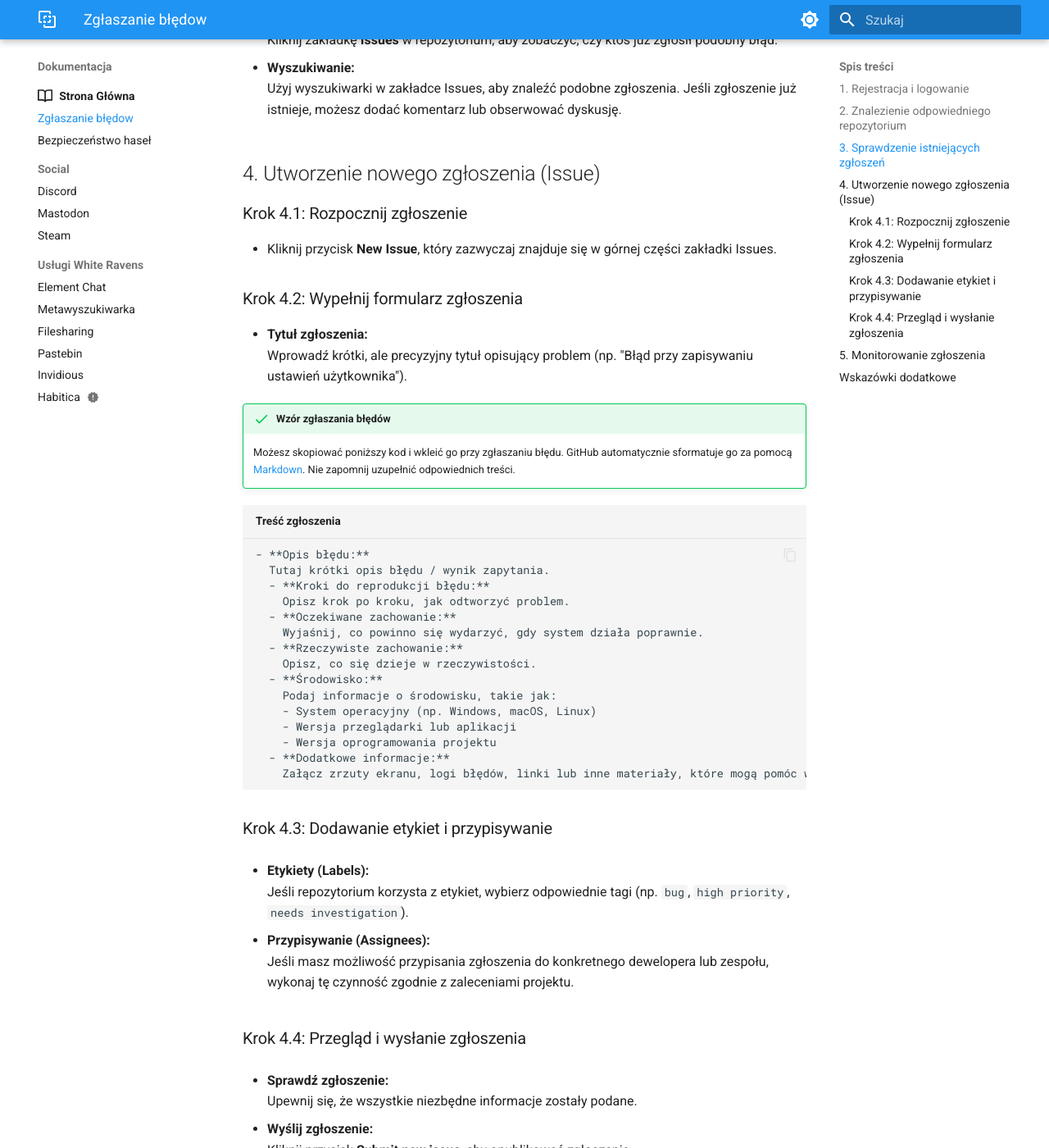
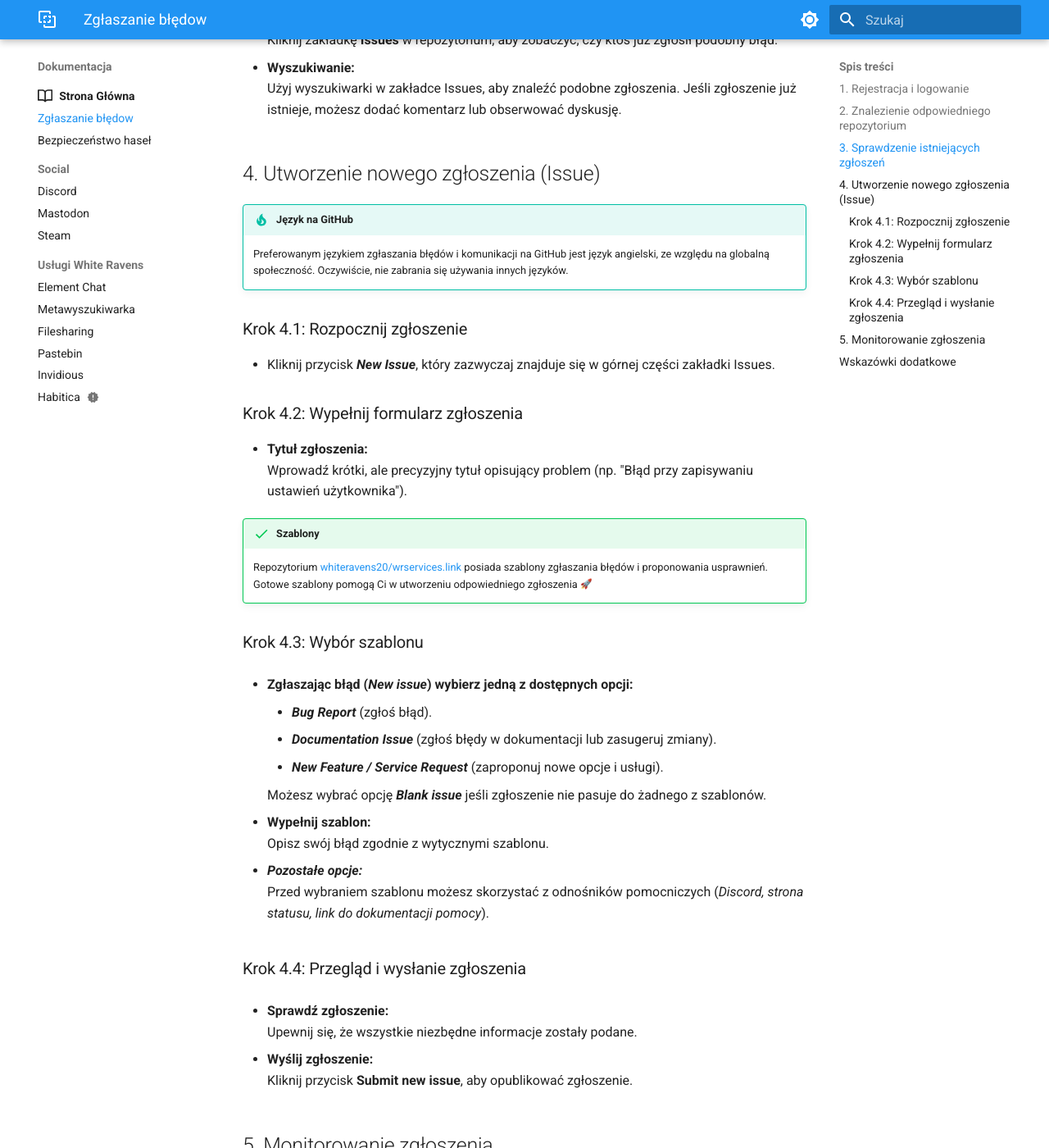
Before and after one commit to whiteravens20/wrservices.link, an MkDocs documentation site: the page built from docs/bugs.md, in a window 1280 px wide and 1400 px high, scrolled down 1265 px. Shown: the whole window at 82% size. Built offline with MkDocs 1.6.1 and Material for MkDocs 9.7.7, drawn with Linux system fonts in a browser that asks for light colours; emoji names are drawn with the system emoji font.

Commit message:
update template section and how-to

````diff
--- a/docs/bugs.md
+++ b/docs/bugs.md
@@ -43,43 +43,34 @@ W tym przewodniku znajdziesz krok po kroku, jak zgłaszać błędy (issues) na G
 
 ## 4. Utworzenie nowego zgłoszenia (Issue)
 
+!!! tip "Język na GitHub"
+    Preferowanym językiem zgłaszania błędów i komunikacji na GitHub jest język angielski, ze względu na globalną społeczność. Oczywiście, nie zabrania się używania innych języków.
+
 ### Krok 4.1: Rozpocznij zgłoszenie
 
-- Kliknij przycisk **New Issue**, który zazwyczaj znajduje się w górnej części zakładki Issues.
+- Kliknij przycisk ***New Issue***, który zazwyczaj znajduje się w górnej części zakładki Issues.
 
 ### Krok 4.2: Wypełnij formularz zgłoszenia
 
 - **Tytuł zgłoszenia:**
   Wprowadź krótki, ale precyzyjny tytuł opisujący problem (np. "Błąd przy zapisywaniu ustawień użytkownika").
 
-!!! success "Wzór zgłaszania błędów"
-    Możesz skopiować poniższy kod i wkleić go przy zgłaszaniu błędu. GitHub automatycznie sformatuje go za pomocą [Markdown](https://pl.wikipedia.org/wiki/Markdown). Nie zapomnij uzupełnić odpowiednich treści.
+!!! success "Szablony"
+    Repozytorium [whiteravens20/wrservices.link](https://github.com/whiteravens20/wrservices.link) posiada szablony zgłaszania błędów i proponowania usprawnień. Gotowe szablony pomogą Ci w utworzeniu odpowiedniego zgłoszenia :rocket:
 
-``` title="Treść zgłoszenia"
-- **Opis błędu:**
-  Tutaj krótki opis błędu / wynik zapytania.
-  - **Kroki do reprodukcji błędu:**
-    Opisz krok po kroku, jak odtworzyć problem.
-  - **Oczekiwane zachowanie:**
-    Wyjaśnij, co powinno się wydarzyć, gdy system działa poprawnie.
-  - **Rzeczywiste zachowanie:**
-    Opisz, co się dzieje w rzeczywistości.
-  - **Środowisko:**
-    Podaj informacje o środowisku, takie jak:
-    - System operacyjny (np. Windows, macOS, Linux)
-    - Wersja przeglądarki lub aplikacji
-    - Wersja oprogramowania projektu
-  - **Dodatkowe informacje:**
-    Załącz zrzuty ekranu, logi błędów, linki lub inne materiały, które mogą pomóc w diagnozie problemu.
-```
+### Krok 4.3: Wybór szablonu
+- **Zgłaszając błąd (*New issue*) wybierz jedną z dostępnych opcji:**
+    - ***Bug Report*** (zgłoś błąd).
+    - ***Documentation Issue*** (zgłoś błędy w dokumentacji lub zasugeruj zmiany).
+    - ***New Feature / Service Request*** (zaproponuj nowe opcje i usługi).
 
-### Krok 4.3: Dodawanie etykiet i przypisywanie
+    Możesz wybrać opcję ***Blank issue*** jeśli zgłoszenie nie pasuje do żadnego z szablonów.
 
-- **Etykiety (Labels):**
-  Jeśli repozytorium korzysta z etykiet, wybierz odpowiednie tagi (np. `bug`, `high priority`, `needs investigation`).
+- **Wypełnij szablon:**
+  Opisz swój błąd zgodnie z wytycznymi szablonu.
 
-- **Przypisywanie (Assignees):**
-  Jeśli masz możliwość przypisania zgłoszenia do konkretnego dewelopera lub zespołu, wykonaj tę czynność zgodnie z zaleceniami projektu.
+- ***Pozostałe opcje:***
+  Przed wybraniem szablonu możesz skorzystać z odnośników pomocniczych (*Discord, strona statusu, link do dokumentacji pomocy*).
 
 ### Krok 4.4: Przegląd i wysłanie zgłoszenia
 
````
